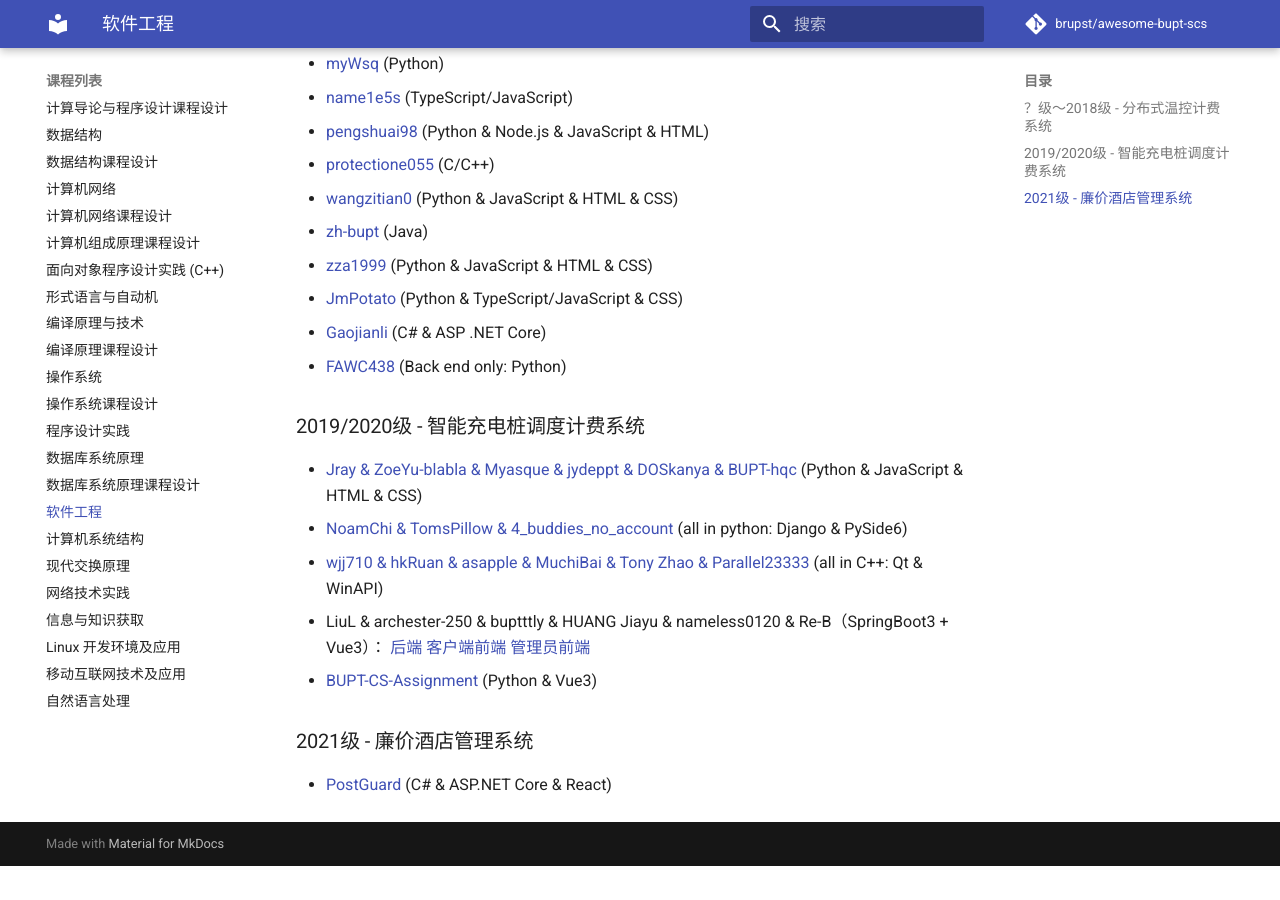
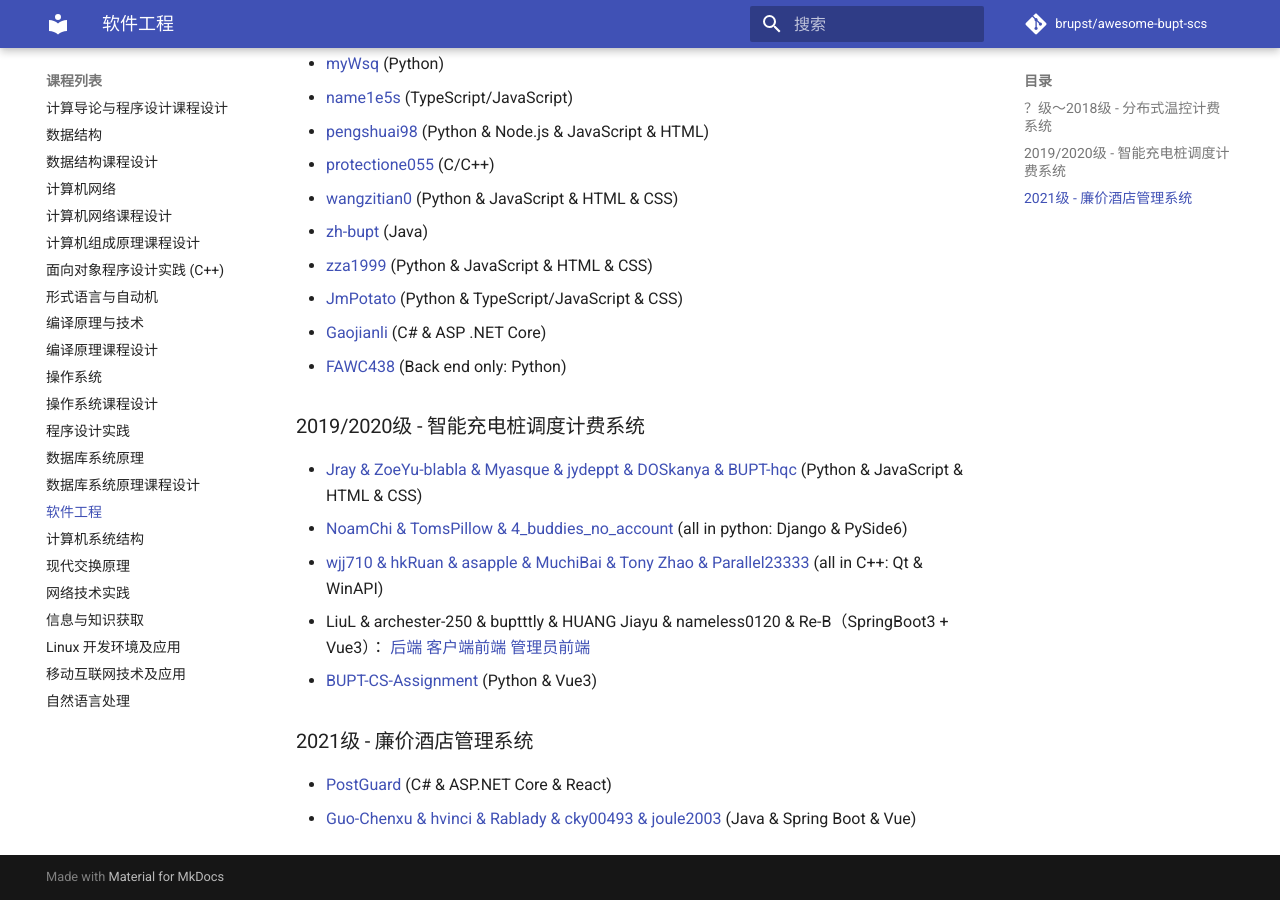
Before and after one commit to brupst/awesome-bupt-scs, an MkDocs documentation site: the page built from projects/Software-Engineering.md, in a window 1280 px wide and 900 px high, scrolled down 659 px. Built offline with MkDocs 1.6.1 and Material for MkDocs 9.7.7, drawn with Linux system fonts in a browser that asks for light colours; comment, search, counter and statistics services are not loaded; before the commit the page ends 1525 px from its top, so only the background shows below that.

Commit message:
Update 2021 Mobile-Internet-Technology-and-Application & Software-Engineering (#102)

```diff
--- a/projects/Software-Engineering.md
+++ b/projects/Software-Engineering.md
@@ -37,3 +37,4 @@
 ### 2021级 - 廉价酒店管理系统
 
 * [PostGuard](https://github.com/post-guard/Martina) (C# & ASP.NET Core & React)
+* [Guo-Chenxu & hvinci & Rablady & cky00493 & joule2003](https://github.com/Guo-Chenxu/hotel-backend) (Java & Spring Boot & Vue)
```
Also changed, not shown: projects/Mobile-Internet-Technology-and-Application.md (+1 -0 lines).
